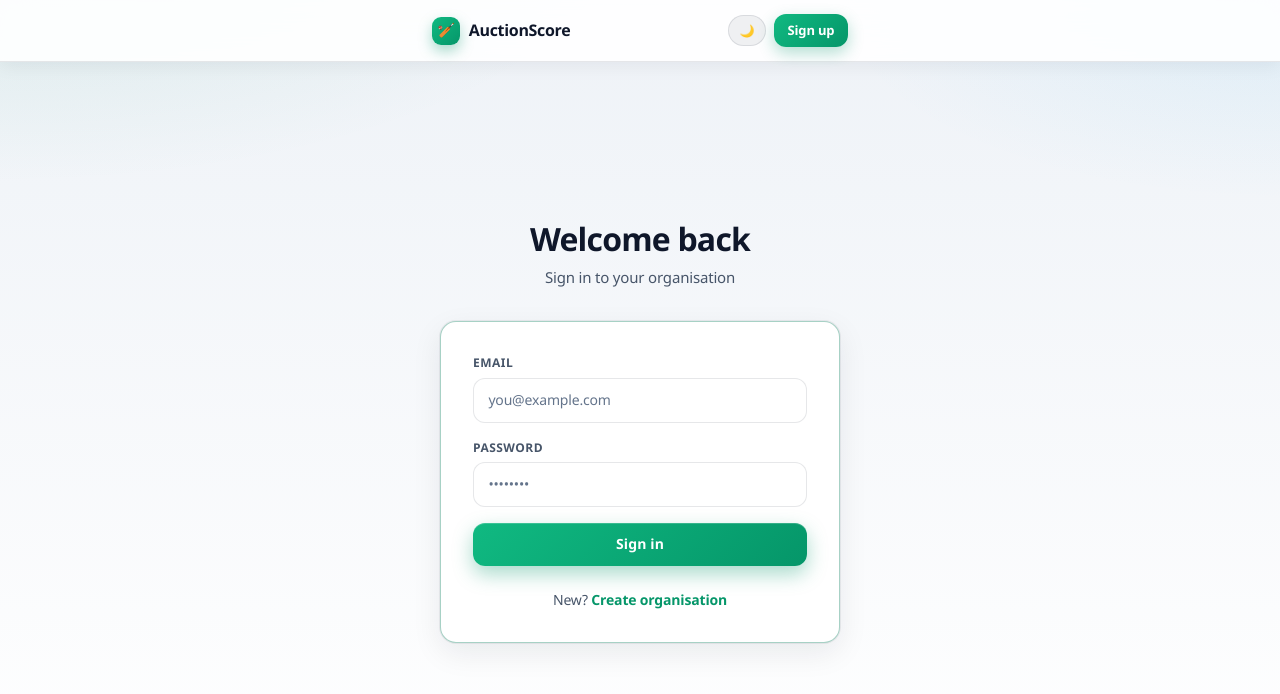
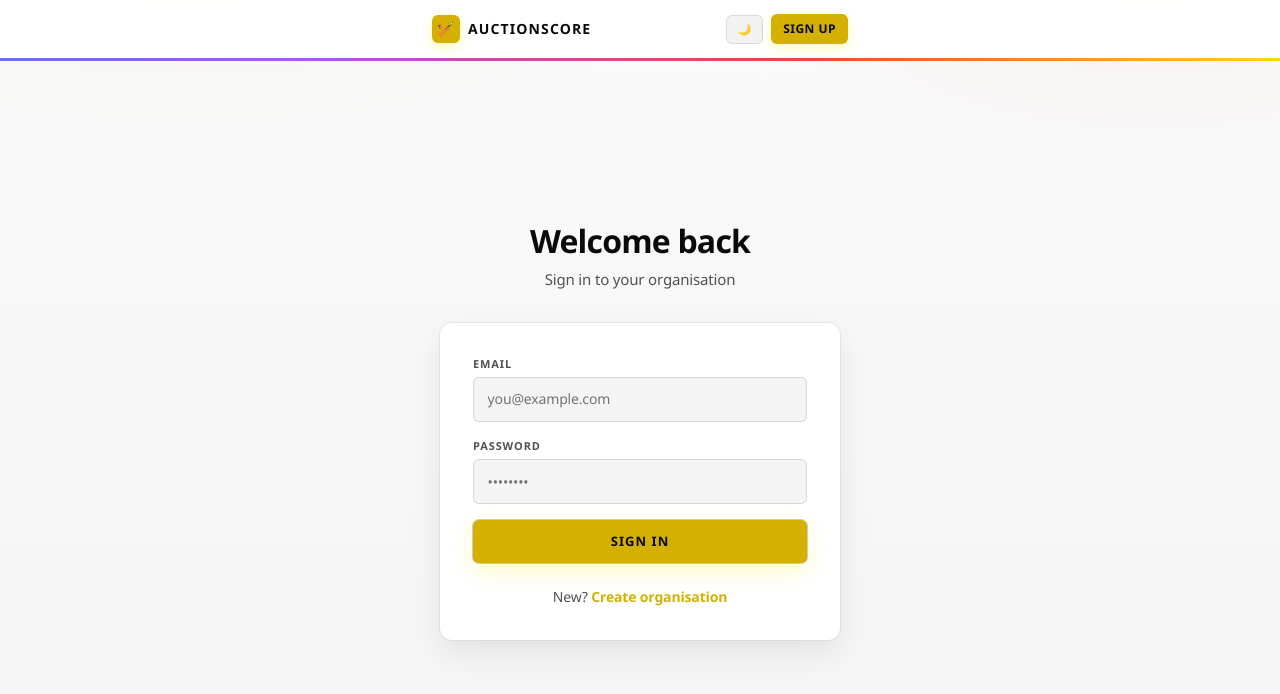
Before and after one commit to ar-shenoy/cricket-auction-system, a React (Vite) app in the folder frontend/: page /login in a window 1280 px wide. Shown: the top 694 px of the page. Built offline with nearby package versions, Linux system fonts and the light colour scheme; no server answers.

Commit message:
design: Control Room theme — black + electric yellow (inspired by auction admin UI)

```diff
--- a/frontend/src/index.css
+++ b/frontend/src/index.css
@@ -3,86 +3,79 @@
 @tailwind utilities;
 
 /* ═══════════════════════════════════════════════
-   AuctionScore — Stadium Ops design system
-   Replaces liquid-glass. Same class hooks (.glass,
-   .as-btn-*, .as-input) so every page restyles
-   without TSX logic changes.
+   AuctionScore — CONTROL ROOM
+   Black canvas · electric yellow accents · bold type
+   Same class hooks so every page restyles without logic changes.
    ═══════════════════════════════════════════════ */
 
 :root {
-  --bg: #0b1220;
-  --bg-elevated: #121a2b;
-  --bg-panel: #151f33;
-  --text: #e8eef9;
-  --text-2: #8b9bb8;
-  --text-3: #5c6b86;
-  --accent: #10b981;
-  --accent-2: #34d399;
-  --accent-fill: #10b981;
-  --accent-contrast: #04140e;
-  --warn: #f59e0b;
-  --danger: #f43f5e;
-  --info: #38bdf8;
-  --separator: rgba(148, 163, 184, 0.14);
-  --fill: rgba(148, 163, 184, 0.12);
-  --fill-2: rgba(148, 163, 184, 0.08);
-  --glass: #151f33;
-  --glass-thick: #1a2438;
-  --glass-thin: #121a2b;
-  --glass-edge: rgba(16, 185, 129, 0.22);
-  --glass-edge-outer: rgba(0, 0, 0, 0.35);
-  --shadow-glass: 0 12px 40px rgba(0, 0, 0, 0.45), 0 0 0 1px rgba(16, 185, 129, 0.08);
-  --radius-sheet: 20px;
-  --radius-card: 16px;
-  --radius-control: 12px;
+  --bg: #070707;
+  --bg-elevated: #0e0e0e;
+  --bg-panel: #121212;
+  --text: #f5f5f5;
+  --text-2: #a3a3a3;
+  --text-3: #737373;
+  --accent: #ffe600;
+  --accent-2: #ffd000;
+  --accent-fill: #ffe600;
+  --accent-contrast: #0a0a0a;
+  --warn: #ffb020;
+  --danger: #ff3b3b;
+  --info: #4da3ff;
+  --separator: rgba(255, 255, 255, 0.08);
+  --fill: rgba(255, 255, 255, 0.06);
+  --fill-2: rgba(255, 255, 255, 0.04);
+  --glass: #121212;
+  --glass-thick: #161616;
+  --glass-thin: #0e0e0e;
+  --glass-edge: rgba(255, 230, 0, 0.35);
+  --glass-edge-outer: rgba(0, 0, 0, 0.6);
+  --shadow-glass: 0 16px 40px rgba(0, 0, 0, 0.55), 0 0 0 1px rgba(255, 255, 255, 0.05);
+  --radius-sheet: 14px;
+  --radius-card: 12px;
+  --radius-control: 8px;
   --radius-pill: 999px;
   --text-primary: var(--text);
   --text-secondary: var(--text-2);
   --text-tertiary: var(--text-3);
   --font: 'Segoe UI', system-ui, -apple-system, BlinkMacSystemFont, Roboto, Helvetica, Arial, sans-serif;
-  --mesh-1: rgba(16, 185, 129, 0.14);
-  --mesh-2: rgba(56, 189, 248, 0.1);
-  --mesh-3: rgba(245, 158, 11, 0.08);
+  --mesh-1: rgba(255, 230, 0, 0.07);
+  --mesh-2: rgba(255, 80, 0, 0.05);
+  --mesh-3: rgba(80, 120, 255, 0.05);
+  --rainbow: linear-gradient(90deg, #ff3b3b, #ffe600, #22c55e, #3b82f6, #a855f7, #ff3b3b);
 }
 
-/* Light mode — crisp stadium daylight */
+/* Light mode stays rare; still readable */
 html:not(.dark) {
-  --bg: #eef2f7;
+  --bg: #f4f4f5;
   --bg-elevated: #ffffff;
   --bg-panel: #ffffff;
-  --text: #0f172a;
-  --text-2: #475569;
-  --text-3: #64748b;
-  --accent: #059669;
-  --accent-2: #10b981;
-  --accent-fill: #059669;
-  --accent-contrast: #ffffff;
-  --separator: rgba(15, 23, 42, 0.1);
-  --fill: rgba(15, 23, 42, 0.06);
-  --fill-2: rgba(15, 23, 42, 0.04);
+  --text: #0a0a0a;
+  --text-2: #525252;
+  --text-3: #737373;
+  --accent: #d4b000;
+  --accent-2: #c9a600;
+  --accent-fill: #d4b000;
+  --accent-contrast: #0a0a0a;
+  --separator: rgba(0, 0, 0, 0.1);
+  --fill: rgba(0, 0, 0, 0.05);
+  --fill-2: rgba(0, 0, 0, 0.03);
   --glass: #ffffff;
   --glass-thick: #ffffff;
-  --glass-thin: #f8fafc;
-  --glass-edge: rgba(5, 150, 105, 0.2);
-  --glass-edge-outer: rgba(15, 23, 42, 0.06);
-  --shadow-glass: 0 10px 30px rgba(15, 23, 42, 0.08), 0 0 0 1px rgba(15, 23, 42, 0.06);
-  --mesh-1: rgba(5, 150, 105, 0.1);
-  --mesh-2: rgba(14, 165, 233, 0.08);
-  --mesh-3: rgba(245, 158, 11, 0.07);
+  --glass-thin: #fafafa;
+  --glass-edge: rgba(212, 176, 0, 0.4);
+  --shadow-glass: 0 12px 32px rgba(0, 0, 0, 0.08), 0 0 0 1px rgba(0, 0, 0, 0.06);
+  --mesh-1: rgba(212, 176, 0, 0.08);
+  --mesh-2: rgba(255, 80, 0, 0.05);
+  --mesh-3: rgba(80, 120, 255, 0.04);
 }
 
 *,
 *::before,
-*::after {
-  box-sizing: border-box;
-}
+*::after { box-sizing: border-box; }
 
-html {
-  color-scheme: dark;
-}
-html:not(.dark) {
-  color-scheme: light;
-}
+html { color-scheme: dark; }
+html:not(.dark) { color-scheme: light; }
 
 body {
   margin: 0;
@@ -92,24 +85,31 @@ body {
   font-family: var(--font);
   -webkit-font-smoothing: antialiased;
   -moz-osx-font-smoothing: grayscale;
-  letter-spacing: -0.011em;
+  letter-spacing: -0.01em;
   line-height: 1.45;
 }
 
-/* App canvas */
 .page-mesh {
   min-height: 100vh;
   background:
-    radial-gradient(ellipse 90% 60% at 0% -10%, var(--mesh-1), transparent 55%),
-    radial-gradient(ellipse 70% 50% at 100% 0%, var(--mesh-2), transparent 50%),
+    radial-gradient(ellipse 80% 50% at 15% -10%, var(--mesh-1), transparent 55%),
+    radial-gradient(ellipse 60% 40% at 90% 0%, var(--mesh-2), transparent 50%),
     radial-gradient(ellipse 50% 40% at 50% 110%, var(--mesh-3), transparent 45%),
-    linear-gradient(180deg, var(--bg) 0%, var(--bg-elevated) 100%);
+    linear-gradient(180deg, #050505 0%, var(--bg) 40%, var(--bg-elevated) 100%);
   background-attachment: fixed;
 }
 
-/* ─── Surfaces (kept class names) ─── */
+html:not(.dark) .page-mesh {
+  background:
+    radial-gradient(ellipse 80% 50% at 15% -10%, var(--mesh-1), transparent 55%),
+    radial-gradient(ellipse 60% 40% at 90% 0%, var(--mesh-2), transparent 50%),
+    linear-gradient(180deg, #fafafa 0%, var(--bg) 100%);
+}
+
+/* ─── Surfaces ─── */
 .glass,
-.glass-strong {
+.glass-strong,
+.glass-thick {
   position: relative;
   background: var(--glass);
   border-radius: var(--radius-card);
@@ -118,28 +118,28 @@ body {
   overflow: hidden;
 }
 
-.glass-strong {
+.glass-strong,
+.glass-thick {
   background: var(--glass-thick);
-  border-color: color-mix(in srgb, var(--accent) 28%, var(--separator));
+  border-color: rgba(255, 255, 255, 0.1);
 }
 
 .glass::before {
   content: '';
   pointer-events: none;
   position: absolute;
-  inset: 0;
-  border-radius: inherit;
-  background: linear-gradient(
-    145deg,
-    color-mix(in srgb, var(--accent) 12%, transparent) 0%,
-    transparent 38%
-  );
-  opacity: 0.7;
-  z-index: 0;
+  left: 0;
+  top: 0;
+  bottom: 0;
+  width: 3px;
+  background: var(--accent);
+  opacity: 0.85;
+  z-index: 2;
 }
 
 .glass > *,
-.glass-strong > * {
+.glass-strong > *,
+.glass-thick > * {
   position: relative;
   z-index: 1;
 }
@@ -148,66 +148,87 @@ body {
   position: sticky;
   top: 0;
   z-index: 50;
-  background: color-mix(in srgb, var(--bg) 88%, transparent);
-  backdrop-filter: blur(16px) saturate(140%);
-  -webkit-backdrop-filter: blur(16px) saturate(140%);
-  border-bottom: 1px solid var(--separator);
-  box-shadow: 0 8px 24px rgba(0, 0, 0, 0.18);
+  background: rgba(7, 7, 7, 0.92);
+  backdrop-filter: blur(14px);
+  -webkit-backdrop-filter: blur(14px);
+  border-bottom: none;
+  box-shadow: none;
+}
+.glass-nav::after {
+  content: '';
+  display: block;
+  height: 3px;
+  background: var(--rainbow);
+  background-size: 200% 100%;
+  animation: as-rainbow 8s linear infinite;
+}
+html:not(.dark) .glass-nav {
+  background: rgba(255, 255, 255, 0.94);
 }
 
-html:not(.dark) .glass-nav {
-  background: color-mix(in srgb, #ffffff 90%, transparent);
-  box-shadow: 0 4px 18px rgba(15, 23, 42, 0.06);
+@keyframes as-rainbow {
+  from { background-position: 0% 0; }
+  to { background-position: 200% 0; }
 }
 
 .glass-island {
   display: inline-flex;
   align-items: center;
-  gap: 0.45rem;
-  padding: 0.35rem 0.8rem;
-  border-radius: var(--radius-pill);
+  gap: 0.4rem;
+  padding: 0.3rem 0.7rem;
+  border-radius: 6px;
   background: var(--fill);
   border: 1px solid var(--separator);
   color: var(--text);
-  font-size: 12px;
-  font-weight: 600;
-  letter-spacing: 0.02em;
+  font-size: 11px;
+  font-weight: 700;
+  letter-spacing: 0.06em;
+  text-transform: uppercase;
 }
 
 .glass-row {
   display: flex;
   align-items: center;
   gap: 0.75rem;
-  padding: 0.8rem 1rem;
+  padding: 0.75rem 1rem;
   border-bottom: 1px solid var(--separator);
 }
 .glass-row:last-child { border-bottom: none; }
-.glass-row:hover {
-  background: var(--fill-2);
-}
+.glass-row:hover { background: var(--fill-2); }
 
-/* Tables inside panels */
 .glass table { width: 100%; border-collapse: collapse; }
 .glass th {
   text-align: left;
-  font-size: 11px;
-  font-weight: 700;
-  letter-spacing: 0.06em;
+  font-size: 10px;
+  font-weight: 800;
+  letter-spacing: 0.1em;
   text-transform: uppercase;
   color: var(--text-2);
-  padding: 0.7rem 1rem;
+  padding: 0.65rem 1rem;
   border-bottom: 1px solid var(--separator);
-  background: var(--fill-2);
+  background: rgba(255, 255, 255, 0.02);
 }
 .glass td {
-  padding: 0.75rem 1rem;
+  padding: 0.7rem 1rem;
   border-bottom: 1px solid var(--separator);
   color: var(--text);
   font-size: 14px;
 }
 .glass tr:last-child td { border-bottom: none; }
-.glass tbody tr:hover td {
-  background: var(--fill-2);
+.glass tbody tr:hover td { background: var(--fill-2); }
+
+/* Section titles like CONTROL ROOM */
+.as-section-title {
+  font-size: 13px;
+  font-weight: 800;
+  letter-spacing: 0.12em;
+  text-transform: uppercase;
+  color: var(--text);
+  margin: 0 0 0.75rem;
+  padding-bottom: 0.45rem;
+  border-bottom: 2px solid var(--accent);
+  display: inline-block;
+  min-width: 8rem;
 }
 
 /* ─── Controls ─── */
@@ -216,29 +237,26 @@ html:not(.dark) .glass-nav {
   align-items: center;
   justify-content: center;
   gap: 0.4rem;
-  padding: 0.7rem 1.2rem;
-  border-radius: var(--radius-control);
+  padding: 0.75rem 1.25rem;
+  border-radius: 6px;
   border: none;
-  font-weight: 700;
-  font-size: 14px;
-  letter-spacing: 0.01em;
+  font-weight: 800;
+  font-size: 13px;
+  letter-spacing: 0.08em;
+  text-transform: uppercase;
   color: var(--accent-contrast);
-  background: linear-gradient(135deg, var(--accent-2), var(--accent));
+  background: var(--accent);
   cursor: pointer;
-  transition: transform 0.12s ease, filter 0.12s ease, box-shadow 0.12s ease;
-  box-shadow:
-    0 1px 0 rgba(255, 255, 255, 0.18) inset,
-    0 8px 20px color-mix(in srgb, var(--accent) 35%, transparent);
+  transition: transform 0.1s ease, filter 0.12s ease, box-shadow 0.12s ease;
+  box-shadow: 0 0 0 1px rgba(0,0,0,0.2), 0 8px 24px rgba(255, 230, 0, 0.22);
 }
 .as-btn-primary:hover {
-  filter: brightness(1.08);
-  box-shadow:
-    0 1px 0 rgba(255, 255, 255, 0.22) inset,
-    0 10px 24px color-mix(in srgb, var(--accent) 45%, transparent);
+  filter: brightness(1.06);
+  box-shadow: 0 0 0 1px rgba(0,0,0,0.2), 0 10px 28px rgba(255, 230, 0, 0.32);
 }
-.as-btn-primary:active { transform: scale(0.97); }
+.as-btn-primary:active { transform: scale(0.98); }
 .as-btn-primary:disabled {
-  opacity: 0.45;
+  opacity: 0.4;
   cursor: not-allowed;
   box-shadow: none;
 }
@@ -248,71 +266,83 @@ html:not(.dark) .glass-nav {
   align-items: center;
   justify-content: center;
   gap: 0.35rem;
-  padding: 0.65rem 1.05rem;
-  border-radius: var(--radius-control);
-  border: 1px solid var(--separator);
-  font-weight: 600;
-  font-size: 13px;
+  padding: 0.7rem 1.1rem;
+  border-radius: 6px;
+  border: 1px solid rgba(255, 255, 255, 0.14);
+  font-weight: 700;
+  font-size: 12px;
+  letter-spacing: 0.06em;
+  text-transform: uppercase;
   color: var(--text);
-  background: var(--fill);
+  background: transparent;
   cursor: pointer;
-  transition: transform 0.12s ease, background 0.12s ease, border-color 0.12s ease;
+  transition: background 0.12s ease, border-color 0.12s ease, transform 0.1s ease;
 }
 .as-btn-ghost:hover {
-  background: var(--fill-2);
-  border-color: color-mix(in srgb, var(--accent) 35%, var(--separator));
+  background: var(--fill);
+  border-color: rgba(255, 230, 0, 0.45);
+  color: var(--accent);
 }
-.as-btn-ghost:active { transform: scale(0.97); }
-.as-btn-ghost:disabled { opacity: 0.45; cursor: not-allowed; }
+.as-btn-ghost:active { transform: scale(0.98); }
+.as-btn-ghost:disabled { opacity: 0.4; cursor: not-allowed; }
 
 .as-input,
 input.as-input,
 select.as-input,
 textarea.as-input {
   width: 100%;
-  padding: 0.7rem 0.9rem;
-  border-radius: var(--radius-control);
-  border: 1px solid var(--separator);
-  background: var(--bg-elevated);
+  padding: 0.7rem 0.85rem;
+  border-radius: 6px;
+  border: 1px solid rgba(255, 255, 255, 0.12);
+  background: #0a0a0a;
   color: var(--text);
   font-size: 14px;
   font-family: inherit;
   outline: none;
   transition: border-color 0.15s ease, box-shadow 0.15s ease;
 }
+html:not(.dark) .as-input,
+html:not(.dark) input.as-input,
+html:not(.dark) select.as-input,
+html:not(.dark) textarea.as-input {
+  background: #f4f4f5;
+  border-color: rgba(0, 0, 0, 0.12);
+}
 .as-input:focus,
 input.as-input:focus,
 select.as-input:focus,
 textarea.as-input:focus {
-  border-color: color-mix(in srgb, var(--accent) 55%, var(--separator));
-  box-shadow: 0 0 0 3px color-mix(in srgb, var(--accent) 22%, transparent);
+  border-color: var(--accent);
+  box-shadow: 0 0 0 2px rgba(255, 230, 0, 0.2);
 }
-.as-input::placeholder {
-  color: var(--text-3);
-}
+.as-input::placeholder { color: var(--text-3); }
 
 .as-label {
   display: block;
+  font-size: 11px;
+  font-weight: 700;
+  letter-spacing: 0.08em;
+  text-transform: uppercase;
+  color: var(--text-2);
+  margin-bottom: 0.35rem;
+}
+
+.as-nav-link {
+  display: inline-flex;
+  align-items: center;
+  padding: 0.4rem 0.75rem;
+  border-radius: 6px;
   font-size: 12px;
   font-weight: 700;
   letter-spacing: 0.04em;
   text-transform: uppercase;
   color: var(--text-2);
-  margin-bottom: 0.4rem;
-}
-
-/* Nav link active pill */
-.as-nav-link {
-  display: inline-flex;
-  align-items: center;
-  padding: 0.45rem 0.85rem;
-  border-radius: var(--radius-control);
-  font-size: 13px;
-  font-weight: 600;
-  color: var(--text-2);
   text-decoration: none;
   transition: background 0.12s ease, color 0.12s ease;
   white-space: nowrap;
+  border: none;
+  background: transparent;
+  cursor: pointer;
 }
 .as-nav-link:hover {
   color: var(--text);
@@ -320,108 +350,97 @@ textarea.as-input:focus {
 }
 .as-nav-link.is-active {
   color: var(--accent-contrast);
-  background: linear-gradient(135deg, var(--accent-2), var(--accent));
-  box-shadow: 0 6px 16px color-mix(in srgb, var(--accent) 30%, transparent);
+  background: var(--accent);
+  box-shadow: 0 4px 14px rgba(255, 230, 0, 0.25);
 }
 
 .as-brand {
   display: inline-flex;
   align-items: center;
-  gap: 0.55rem;
-  font-weight: 800;
-  font-size: 16px;
-  letter-spacing: -0.02em;
+  gap: 0.5rem;
+  font-weight: 900;
+  font-size: 14px;
+  letter-spacing: 0.08em;
+  text-transform: uppercase;
   color: var(--text);
   text-decoration: none;
 }
 .as-brand-mark {
   width: 28px;
   height: 28px;
-  border-radius: 9px;
+  border-radius: 6px;
   display: inline-flex;
   align-items: center;
   justify-content: center;
-  background: linear-gradient(135deg, var(--accent-2), var(--accent));
+  background: var(--accent);
   color: var(--accent-contrast);
   font-size: 14px;
-  box-shadow: 0 6px 14px color-mix(in srgb, var(--accent) 35%, transparent);
+  box-shadow: 0 4px 12px rgba(255, 230, 0, 0.3);
 }
 
 .as-page-title {
-  font-size: 15px;
-  font-weight: 700;
+  font-size: 13px;
+  font-weight: 800;
+  letter-spacing: 0.08em;
+  text-transform: uppercase;
   color: var(--text);
 }
 .as-page-sub {
-  font-size: 12px;
+  font-size: 11px;
   color: var(--text-2);
+  letter-spacing: 0.04em;
 }
 
-/* Status chips */
 .as-chip {
   display: inline-flex;
   align-items: center;
-  padding: 0.2rem 0.55rem;
-  border-radius: 6px;
-  font-size: 11px;
-  font-weight: 700;
-  letter-spacing: 0.04em;
+  padding: 0.2rem 0.5rem;
+  border-radius: 4px;
+  font-size: 10px;
+  font-weight: 800;
+  letter-spacing: 0.08em;
   text-transform: uppercase;
   background: var(--fill);
   color: var(--text-2);
   border: 1px solid var(--separator);
 }
 .as-chip--live {
-  background: color-mix(in srgb, var(--accent) 18%, transparent);
-  color: var(--accent-2);
-  border-color: color-mix(in srgb, var(--accent) 35%, transparent);
+  background: rgba(255, 230, 0, 0.15);
+  color: var(--accent);
+  border-color: rgba(255, 230, 0, 0.35);
 }
 .as-chip--warn {
-  background: color-mix(in srgb, var(--warn) 18%, transparent);
+  background: rgba(255, 176, 32, 0.15);
   color: var(--warn);
-  border-color: color-mix(in srgb, var(--warn) 35%, transparent);
+  border-color: rgba(255, 176, 32, 0.35);
 }
 .as-chip--danger {
-  background: color-mix(in srgb, var(--danger) 18%, transparent);
+  background: rgba(255, 59, 59, 0.15);
   color: var(--danger);
-  border-color: color-mix(in srgb, var(--danger) 35%, transparent);
+  border-color: rgba(255, 59, 59, 0.35);
 }
 
-/* Auction / sell animations kept */
 @keyframes as-sold-pop {
-  0% { transform: scale(0.96); filter: brightness(1); }
-  40% { transform: scale(1.02); filter: brightness(1.15); }
-  100% { transform: scale(1); filter: brightness(1); }
+  0% { transform: scale(0.96); }
+  40% { transform: scale(1.03); }
+  100% { transform: scale(1); }
 }
 @keyframes as-unsold-fade {
   0% { filter: grayscale(0); opacity: 1; }
-  100% { filter: grayscale(0.4); opacity: 0.9; }
+  100% { filter: grayscale(0.45); opacity: 0.88; }
 }
 .as-anim-sold { animation: as-sold-pop 0.55s ease; }
 .as-anim-unsold { animation: as-unsold-fade 0.5s ease; }
 .as-anim-recall { animation: as-sold-pop 0.45s ease; }
 
-/* Embed mode: strip chrome */
 body.as-embed .glass-nav,
-body.as-embed .as-shell-nav {
-  display: none !important;
-}
+body.as-embed .as-shell-nav { display: none !important; }
 
-/* Scrollbars */
-* {
-  scrollbar-width: thin;
-  scrollbar-color: var(--fill) transparent;
-}
+* { scrollbar-width: thin; scrollbar-color: #333 transparent; }
 *::-webkit-scrollbar { width: 8px; height: 8px; }
-*::-webkit-scrollbar-thumb {
-  background: var(--fill);
-  border-radius: 8px;
-}
-*::-webkit-scrollbar-thumb:hover {
-  background: var(--text-3);
-}
+*::-webkit-scrollbar-thumb { background: #333; border-radius: 8px; }
+*::-webkit-scrollbar-thumb:hover { background: #555; }
 
-/* Login / full-bleed helpers */
 .as-login-shell {
   min-height: 100vh;
   display: flex;
@@ -436,29 +455,12 @@ body.as-embed .as-shell-nav {
   border-radius: var(--radius-sheet);
   background: var(--glass-thick);
   border: 1px solid var(--separator);
+  border-top: 3px solid var(--accent);
   box-shadow: var(--shadow-glass);
-}
-.as-login-card h1 {
-  margin: 0 0 0.25rem;
-  font-size: 1.5rem;
-  font-weight: 800;
-  letter-spacing: -0.03em;
-}
-.as-login-card p {
-  margin: 0 0 1.25rem;
-  color: var(--text-2);
-  font-size: 14px;
 }
 
 @media (prefers-reduced-motion: reduce) {
-  .as-btn-primary,
-  .as-btn-ghost,
-  .as-nav-link {
-    transition: none;
-  }
-  .as-anim-sold,
-  .as-anim-unsold,
-  .as-anim-recall {
-    animation: none;
-  }
+  .as-btn-primary, .as-btn-ghost, .as-nav-link { transition: none; }
+  .glass-nav::after { animation: none; }
+  .as-anim-sold, .as-anim-unsold, .as-anim-recall { animation: none; }
 }
```
